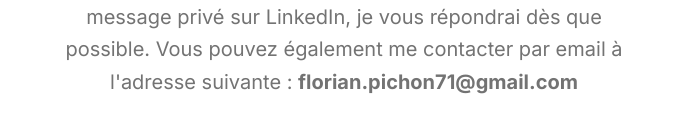
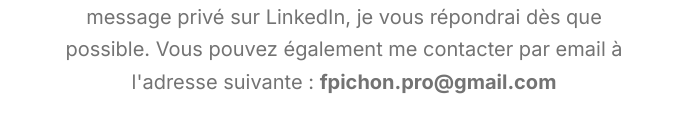
Before and after one commit to FlorianDevv/portfolioNext, a Next.js app: page / in a window 1280 px wide. Shown: the part 2261-2393 px from the top of the page, without its empty margins (296-983 px from the left). Built offline with nearby package versions, Linux system fonts and the light colour scheme.

Commit message:
Update resume.tsx

```diff
--- a/src/data/resume.tsx
+++ b/src/data/resume.tsx
@@ -32,7 +32,7 @@ export const DATA = {
 	],
 	navbar: [{ href: "#projects", icon: CodeIcon, label: "Projects" }],
 	contact: {
-		email: "florian.pichon71@gmail.com",
+		email: "fpichon.pro@gmail.com",
 		social: {
 			GitHub: {
 				name: "GitHub",
```
